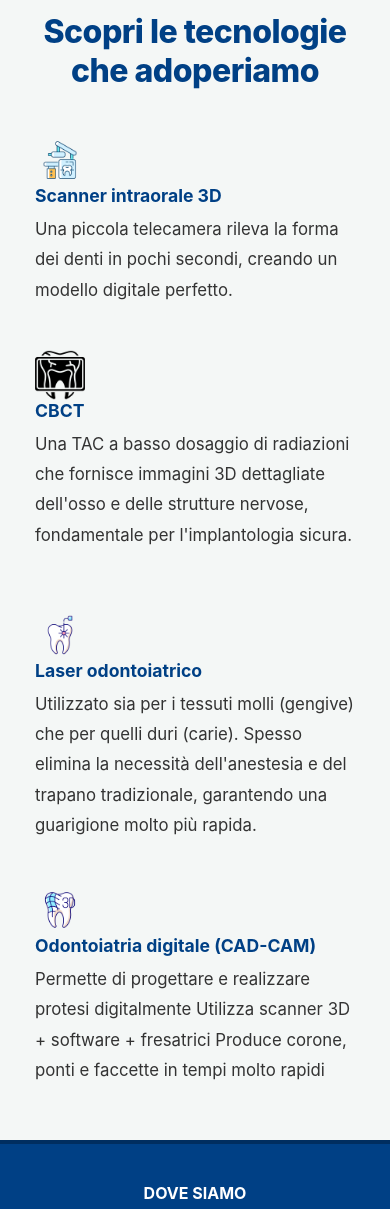
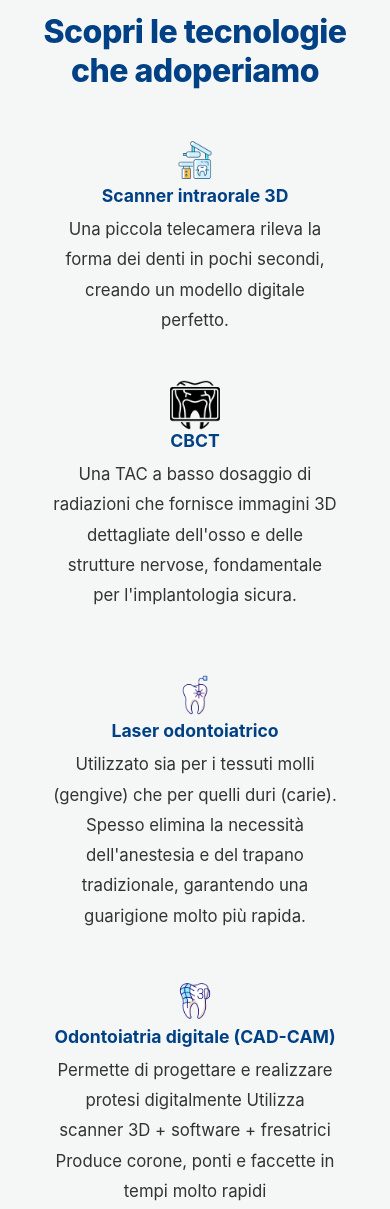
Before and after one commit to cerone2126029/repo_tsw, a plain HTML site: page frontend/chi-siamo.html in a window 390 px wide. Shown: the part 3780-4989 px from the top of the page. Drawn offline with Linux system fonts and the light colour scheme.

Commit message:
altre modifiche pagina chi siamo (aggiunta animazioni)

```diff
--- a/frontend/assets/css/style.css
+++ b/frontend/assets/css/style.css
@@ -1571,8 +1571,15 @@ hr {
     }
     .tec-1, .tec-2 { /* le "card tecnologie" occupano tutta la larghezza disponibile*/
     width: 100%;
+    align-items: center;  /*in questo modo i contenuti sono centrati*/
+    }
+    .elem {
+        width: 90%;
+        max-width: 400px;
+        text-align: center;
     }
     /*fine aggiunta modifiche sezione tecnologie pagina chi siamo*/
+
 
     /* Rimpiccioliamo leggermente anche i sottotitoli per non farli sbordare */
     .hero-content p,
--- a/frontend/chi-siamo.html
+++ b/frontend/chi-siamo.html
@@ -147,25 +147,25 @@
             <h2 class="section-title">Scopri le tecnologie che adoperiamo</h2>
             <div class="tec-div">
                 <div class="tec-1">
-                    <div class="elem">
+                    <div class="elem reveal from-left" >
                         <img src="assets/img/x-ray (1).png" alt="Scanner Intraorale" class="image-t" style="width: 50px;">
                         <h4>Scanner intraorale 3D </h4>
                         <p>Una piccola telecamera rileva la forma dei denti in pochi secondi, creando un modello digitale perfetto.</p>
 
                     </div>
-                    <div class="elem">
+                    <div class="elem reveal from-left">
                         <img src="assets/img/dental-x-ray.png" alt="CBCT" class="image-t" style="width: 50px;">
                         <h4>CBCT</h4>
                         <p>Una TAC a basso dosaggio di radiazioni che fornisce immagini 3D dettagliate dell'osso e delle strutture nervose, fondamentale per l'implantologia sicura.</p>
                     </div>
                 </div>
                 <div class="tec-2">
-                    <div class="elem">
+                    <div class="elem reveal from-right">
                         <img src="assets/img/laser.png" alt="Laser Odontoiatrico" class="image-t" style="width: 50px;">
                         <h4>Laser odontoiatrico</h4>
                         <p>Utilizzato sia per i tessuti molli (gengive) che per quelli duri (carie). Spesso elimina la necessità dell'anestesia e del trapano tradizionale, garantendo una guarigione molto più rapida.</p>
                     </div>
-                    <div class="elem">
+                    <div class="elem reveal from-right">
                         <img src="assets/img/3d-model.png" alt="CAD-CAM" class="image-t" style="width: 50px;">
                         <h4>Odontoiatria digitale (CAD-CAM)</h4>
                         <p>Permette di progettare e realizzare protesi digitalmente
```
